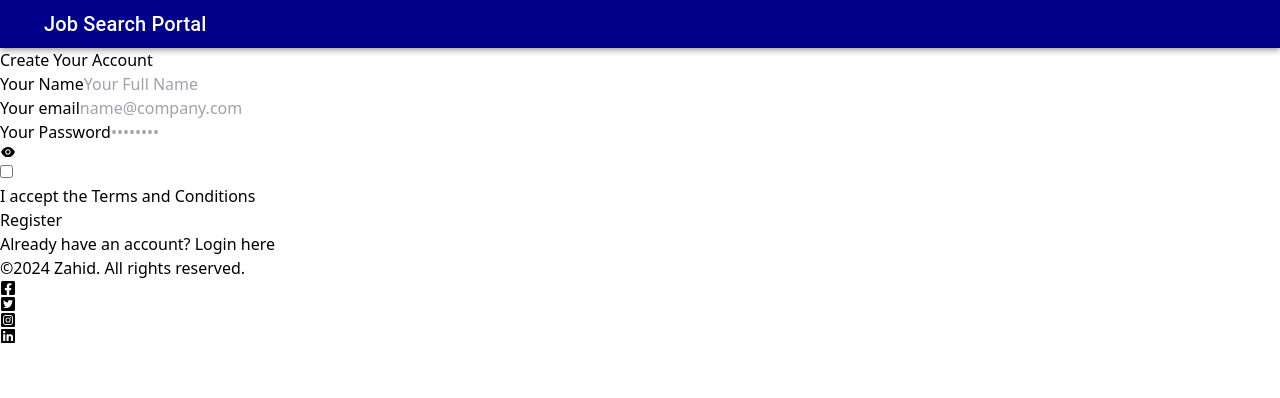
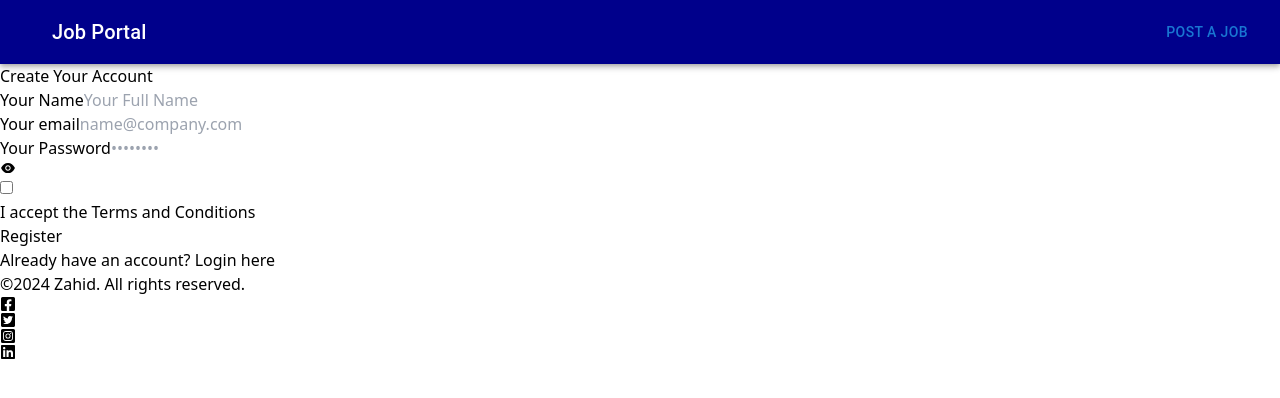
Before and after one commit to zhzahid1911509/job_search_site_client, a React (Vite) app: page /register in a window 1280 px wide. Shown: the top 398 px of the page. Built offline with nearby package versions, Linux system fonts and the light colour scheme; no server answers.

Commit message:
header updated and logout added

```diff
--- a/src/AuthPages/RegisterPage.jsx
+++ b/src/AuthPages/RegisterPage.jsx
@@ -55,11 +55,11 @@ const RegisterPage = () => {
         createUser(email, password)
         .then(result => {
             console.log(result.user);
-            setSuccess('User is created successfully');
+            toast.success('User is created successfully');
 
             updateProfile(result.user, {
                 displayName: name,
-                photoURL: "https://img.icons8.com/external-tanah-basah-glyph-tanah-basah/48/external-glyph-web-and-seo-tanah-basah-glyph-tanah-basah-53.png"
+                photoURL: "https://img.icons8.com/fluency/48/user-male-circle--v1.png"
             })
             .then( () => console.log('profile updated'))
             .catch()
--- a/src/JobsPages/JobCard.jsx
+++ b/src/JobsPages/JobCard.jsx
@@ -5,7 +5,7 @@ import { Link } from "react-router-dom";
 
 const JobCard = ({job}) => {
 
-    const {_id, category, category_code, job_title, job_type, job_description, job_requirements, salary, other_benefits, deadline} = job;
+    const {_id, category, job_title, job_type, salary, deadline} = job;
 
     return (
         <div>
--- a/src/JobsPages/JobDetails.jsx
+++ b/src/JobsPages/JobDetails.jsx
@@ -1,4 +1,4 @@
-import axios from "axios";
+
 import { useEffect, useState } from "react";
 import { useLoaderData, useParams } from "react-router-dom";
 
--- a/src/Routes/PrivateRoute.jsx
+++ b/src/Routes/PrivateRoute.jsx
@@ -17,7 +17,7 @@ const PrivateRoute = ({children}) => {
     }
 
     return (
-        <Navigate state={location.pathname} to='/login'></Navigate>
+        <Navigate state={location.pathname} to='/'></Navigate>
     );
 };
 
--- a/src/Routes/Routes.jsx
+++ b/src/Routes/Routes.jsx
@@ -5,6 +5,7 @@ import LoginPage from "../AuthPages/LoginPage";
 import RegisterPage from "../AuthPages/RegisterPage";
 import PrivateRoute from "./PrivateRoute";
 import JobDetails from "../JobsPages/JobDetails";
+import CreateJob from "../JobsPages/CreateJob";
 
 const router = createBrowserRouter([
   {
@@ -28,6 +29,10 @@ const router = createBrowserRouter([
           path: '/job/:_id',
           element: <PrivateRoute><JobDetails></JobDetails></PrivateRoute>,
           loader: () => fetch('http://localhost:4050/jobs')
+        },
+        {
+          path: '/postJob',
+          element: <PrivateRoute><CreateJob></CreateJob></PrivateRoute>
         }
     ]
   },
--- a/src/Shared/Header.jsx
+++ b/src/Shared/Header.jsx
@@ -1,23 +1,52 @@
-import { AppBar, Box, IconButton, Toolbar, Typography } from "@mui/material";
-
+import { AppBar, Box, Button, IconButton, Toolbar, Typography } from "@mui/material";
+import { AuthContext } from "../providers/AuthProvider";
+import { useContext } from "react";
+import { Link } from "react-router-dom";
 
 const Header = () => {
-    return (
+
+  const {user, logOut} = useContext(AuthContext);
+
+  const handleLogOut = () => {
+    logOut()
+    .then(() => console.log('User logged out'))
+    .catch(error => console.log(error.message))
+  }
+
+return (
+  <Box sx={{ flexGrow: 1 }}>
+    <AppBar position="static" style={{ backgroundColor: 'darkblue' }}>
+      <Toolbar>
+        <IconButton
+          size="large"
+          edge="start"
+          color="inherit"
+          aria-label="menu"
+          sx={{ mr: 2 }}
+        >
+        </IconButton>
+        <Typography variant="h6" component="div" sx={{ flexGrow: 1 }}>
+          <Link to='/home'>Job Portal</Link>
+
+        </Typography>
+        <Link to='/postJob'><div className="text-[#00008B] font-bold bg-slate-200 rounded-md mx-2"><Button>Post a Job</Button></div></Link>
         <div>
-          <Box sx={{ flexGrow: 1 }} >
-      <AppBar position="static" style={{ backgroundColor: 'darkblue' }}>
-        <Toolbar variant="dense">
-          <IconButton edge="start" color="inherit" aria-label="menu" sx={{ mr: 2 }}>
+        {
+        user
+    ? <div className='flex gap-2 items-center'>
+        <img className='rounded-xl w-[40px]' src={user.photoURL} alt="" />
+        <span>{user.displayName}</span>
+        <Button color="inherit" onClick={handleLogOut}>Logout</Button>
+        </div>
+    : <div></div>
 
-          </IconButton>
-          <Typography variant="h6" color="inherit" component="div">
-            Job Search Portal
-          </Typography>
-        </Toolbar>
-      </AppBar>
-    </Box>
+  }
         </div>
-    );
+
+      </Toolbar>
+    </AppBar>
+  </Box>
+);
 };
 
 export default Header;
--- a/src/index.css
+++ b/src/index.css
@@ -1,6 +1,8 @@
 @tailwind base;
 @tailwind components;
 @tailwind utilities;
+
+
 /* :root {
   font-family: Inter, system-ui, Avenir, Helvetica, Arial, sans-serif;
   line-height: 1.5;
```
